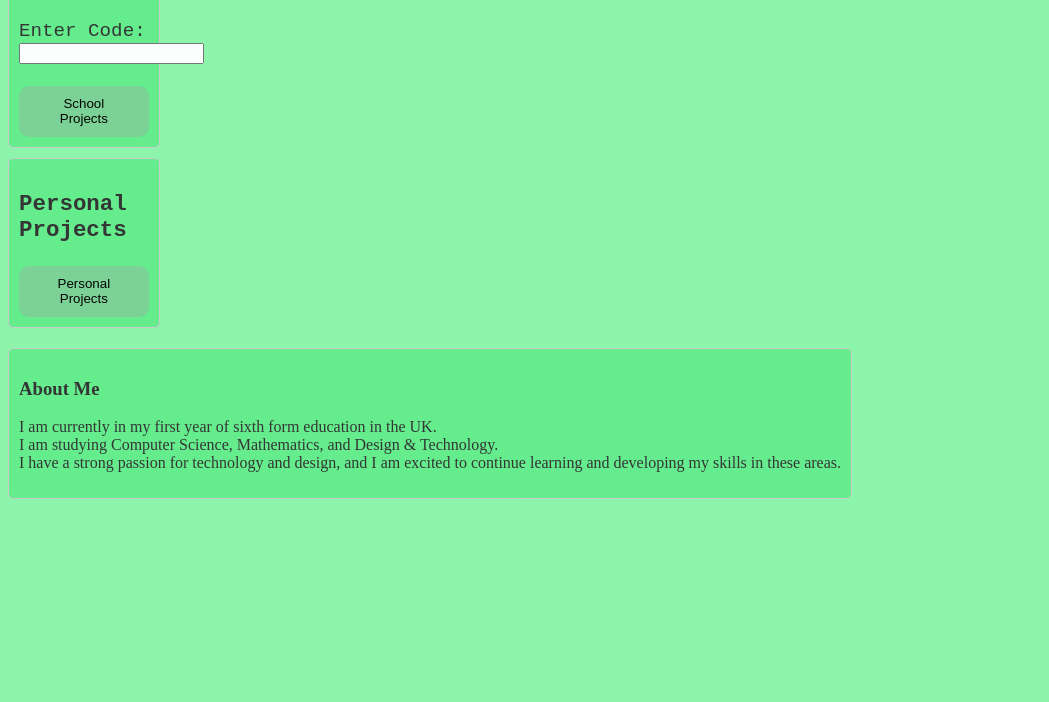
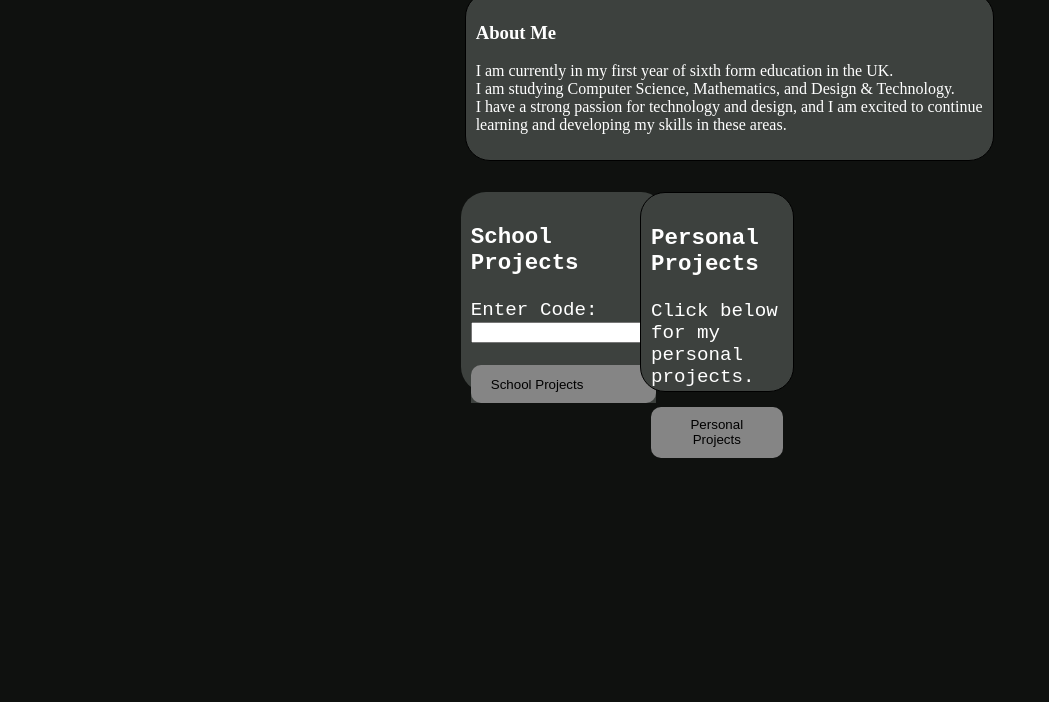
Before and after one commit to AGCol1/web, a plain HTML site: page index.html in a window 1280 px wide. Shown: the part 98-800 px from the top of the page, without its empty margins (0-1049 px from the left). Drawn offline with Linux system fonts and the light colour scheme.

Commit message:
index changes, page additions and css changes

```diff
--- a/index.html
+++ b/index.html
@@ -13,10 +13,10 @@
         Alfie Colclough
     </div>
     <div class="school_projects">
-
         <div class="code_input">
             <h3>School <br>Projects</h3>
             <label for="code">Enter Code:</label>
+            <br>
             <input type="password" id="code" name="code">
             <br>
             <br>
@@ -27,6 +27,7 @@
     </div>
     <div class="personal_projects">
         <h3>Personal Projects</h3>
+        <p> Click below for my personal projects.
         <a href="https://agcol.uk/personal_projects">
             <div class="buttons">
                 <button style="border: none; background: none; padding: 0;">Personal Projects</button>
@@ -34,10 +35,14 @@
         </a>
     </div>
 
+    <div class="about-me">
         <div class="box">
             <div class="about_me">
                 <h3>About Me</h3>
-           <p>I am currently in my first year of sixth form education in the UK. <br>I am studying Computer Science, Mathematics, and Design & Technology. <br>I have a strong passion for technology and design, and I am excited to continue learning and developing my skills in these areas.</p>
+                <p>I am currently in my first year of sixth form education in the UK. <br>I am studying Computer
+                    Science, Mathematics, and Design & Technology. <br>I have a strong passion for technology and
+                    design, and I am excited to continue <br> learning and developing my skills in these areas.</p>
+            </div>
         </div>
         <script src="script.js"></script>
 </body>
--- a/personal_projects.html
+++ b/personal_projects.html
@@ -2,10 +2,15 @@
 <html lang="en">
 <head>
     <meta charset="UTF-8">
+    <link rel="stylesheet" href="style2.css">
     <meta name="viewport" content="width=device-width, initial-scale=1.0">
     <title>AC - Personal Projects </title>
 </head>
 <body>
 
+    <div class="heading_name">
+        Personal Projects
+    </div>
+
 </body>
 </html>
--- a/style2.css
+++ b/style2.css
@@ -1,63 +1,49 @@
 @keyframes animation_opacity {
-    0% { opacity: 0; }
-    100% { opacity: 1;}
+    0% {
+        opacity: 0;
+        transform: translateY(100%);
+    }
+    100% {
+        opacity: 1;
+        transform: translateY(0);
+    }
 }
 
 .heading_name {
+    color: #fff;
     font-size: 3rem;
     font-weight: 900;
     text-transform: uppercase;
     top: 2%;
     left: 50%;
     transform: translateX(-50%);
-    animation: animation_opacity 6s;
     position: absolute;
 }
 
 body {
-    background: rgb(140, 245, 171) !important;
+    background: rgb(15, 17, 15) !important;
 }
 
 .code_input {
     font-family: 'Courier New', Courier, monospace;
     font-size: 1.2rem;
-    color: #333;
-    background-color: rgb(100, 236, 141);
-    border: 1px solid #ccc;
-    padding: 10px;
-    border-radius: 5px;
-    width: 12%;
-    box-sizing: border-box;
-    margin: 10px 0;
-    animation: animation_opacity 6s;
-}
-
-.personal_projects {
-    font-family: 'Courier New', Courier, monospace;
-    font-size: 1.2rem;
-    color: #333;
-    background-color: rgb(100, 236, 141);
-    border: 1px solid #ccc;
-    padding: 10px;
-    border-radius: 5px;
-    width: 12%;
-    box-sizing: border-box;
-    margin: 10px 0;
-    animation: animation_opacity 6s;
+    color: #fff;
+    background-color: rgb(61, 65, 62);
+    animation: animation_opacity 3s;
 }
 
 .box {
     display: inline-flex;
     justify-content: center;
     align-items: center;
-    animation: animation_opacity 6s;
-    background-color: rgb(100, 236, 141);
-    border: 1px solid #ccc;
+    animation: animation_opacity 3s;
+    background-color: rgb(61, 65, 62);
+    border: 1px solid black;
     padding: 10px;
-    border-radius: 5px;
+    border-radius: 25px;
     box-sizing: border-box;
     margin: 10px 0;
-    color: #333;
+    color: #fff;
     width: auto;
     height: auto;
 }
@@ -66,7 +52,7 @@ body {
     font-family: Arial, sans-serif;
     font-size: 1rem;
     color: #fff;
-    background-color: rgb(124, 209, 150);
+    background-color: rgb(133, 133, 133);
     border: none;
     padding: 10px 20px;
     border-radius: 10px;
@@ -75,5 +61,63 @@ body {
 }
 
 .buttons:hover {
-    background-color: #6af159;
+    background-color: #ffffff;
 }
+
+.about-me {
+    position: absolute;
+    top: 10%;
+    left: 36.3%;
+}
+
+.school_projects {
+    font-family: 'Courier New', Courier, monospace;
+    font-size: 1.2rem;
+    color: #fff;
+    background-color: rgb(61, 65, 62);
+    animation: animation_opacity 3s;
+    position: absolute;
+    top: 35%;
+    left: 36%;
+    border-radius: 25px;
+    padding: 10px;
+    margin: 10px 0;
+    box-sizing: border-box;
+    height: 25%
+
+}
+
+.personal_projects {
+    font-family: 'Courier New', Courier, monospace;
+    font-size: 1.2rem;
+    color: #fff;
+    background-color: rgb(61, 65, 62);
+    border: 1px solid black;
+    padding: 10px;
+    border-radius: 25px;
+    width: 12%;
+    box-sizing: border-box;
+    margin: 10px 0;
+    animation: animation_opacity 3s;
+    position: absolute;
+    top: 35%;
+    left: 50%;
+    height: 25%;
+    animation: animation_opacity 3s;
+}
+
+.school_box {
+    display: block;
+    justify-content: center;
+    align-items: center;
+    background-color: rgb(61, 65, 62);
+    border: 1px solid black;
+    padding: 10px;
+    border-radius: 25px;
+    box-sizing: border-box;
+    margin: 10px 0;
+    color: #fff;
+    width: 30%;
+    height: auto;
+    animation: animation_opacity 3s;
+}
```
Also changed, not shown: school_projects.html (+16 -0 lines). Lines whose indentation alone changed are shown as unchanged.
